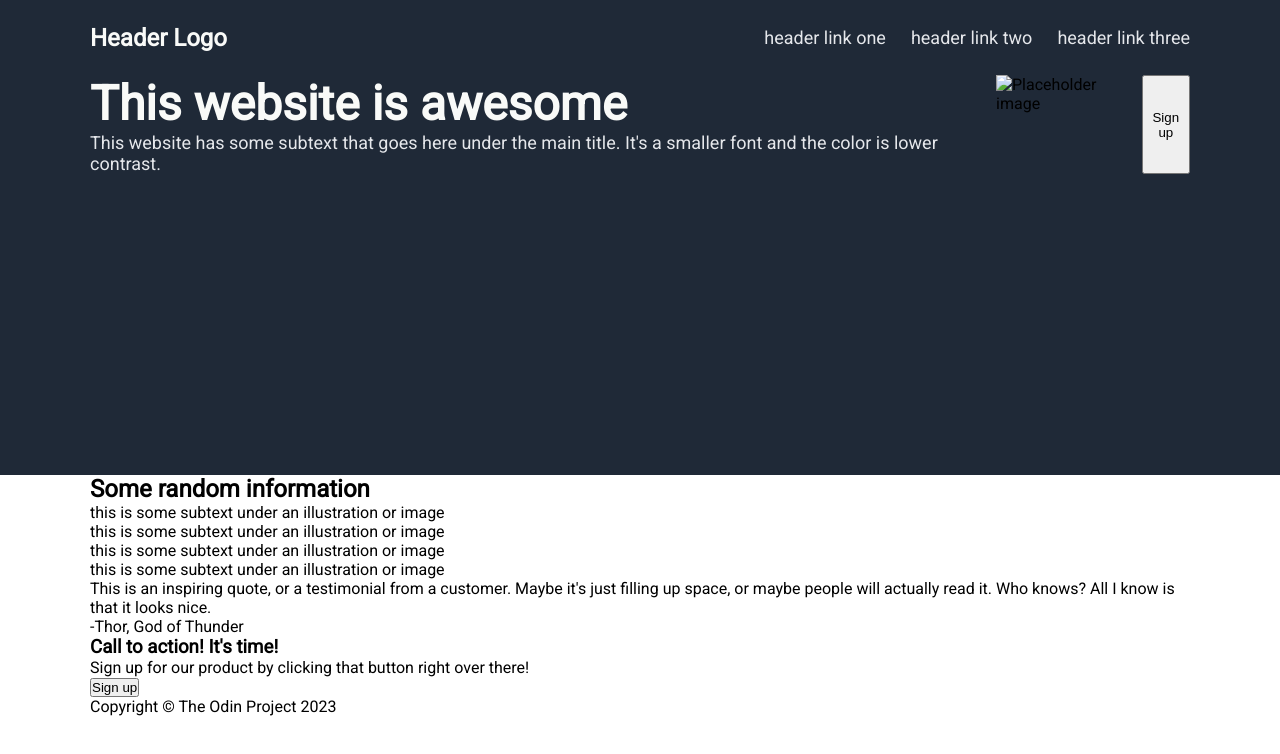
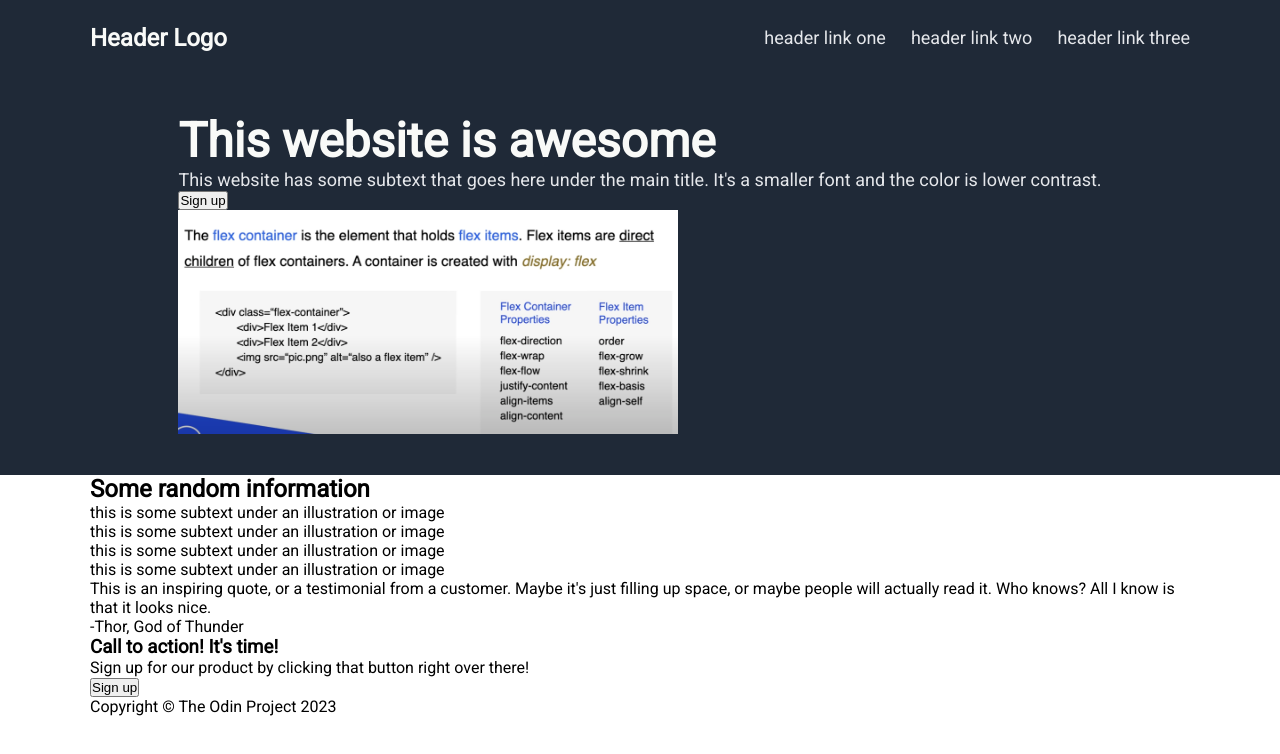
Before and after one commit to ckochera/odin-landing-page, a plain HTML site: page index.html in a window 1280 px wide. Drawn offline with Linux system fonts and the light colour scheme.

Commit message:
Add placeholder image
Added placeholder image

```diff
--- a/index.html
+++ b/index.html
@@ -19,12 +19,14 @@
     </nav>
     <header class="header">
         <div class="container">
-            <div>
+            <div class="hero-left">
                 <h1>This website is awesome</h1>
                 <p>This website has some subtext that goes here under the main title.  It's a smaller font and the color is lower contrast.</p>
+                <button class="signup">Sign up</button>
             </div>
-            <img src="#" alt="Placeholder image">
-            <button class="signup">Sign up</button>
+            <div class="hero-right">
+            <img src="./image.png" alt="Placeholder image">
+            </div>
         </div>
     </header>
     <section class="cards">
--- a/style.css
+++ b/style.css
@@ -57,6 +57,9 @@ ul {
 .header {
     background-color: #1F2937;
     min-height: 400px;
+    display: flex;
+    justify-content: center;
+    align-items: center;
 }
 
 .header h1 {
@@ -70,6 +73,6 @@ ul {
     font-size: 18px;
 }
 
-.header .container {
-    display: flex;
-    }
+img {
+    max-width: 500px;
+}
```
Also changed, not shown: image.png (added).
